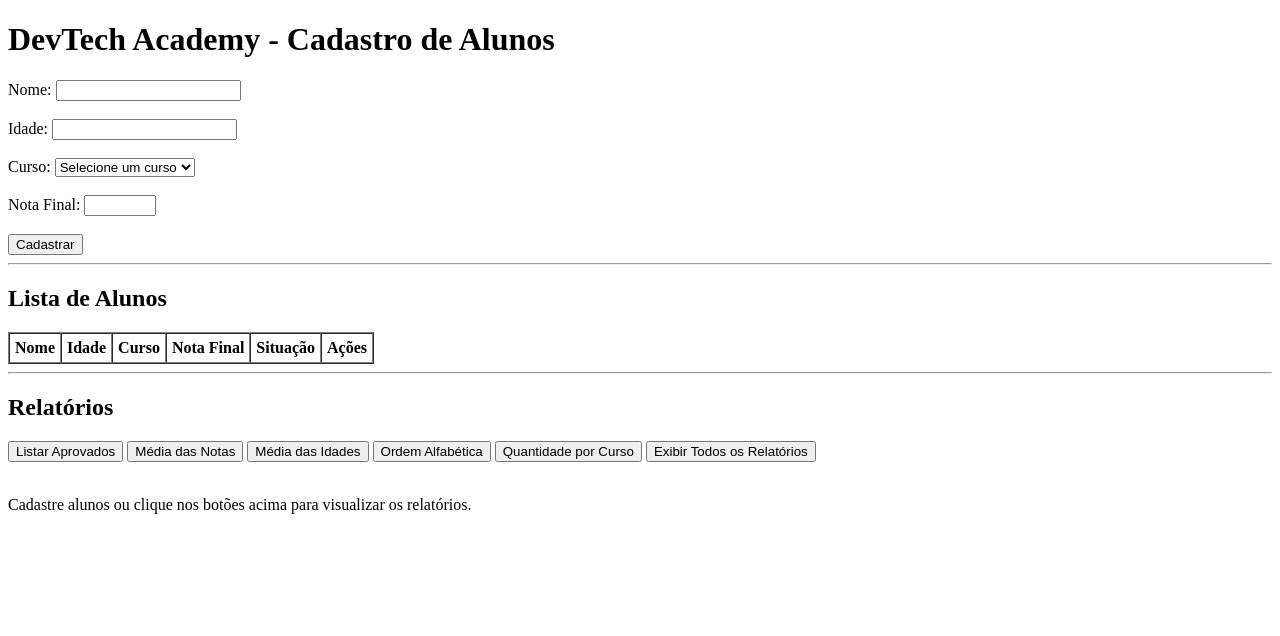
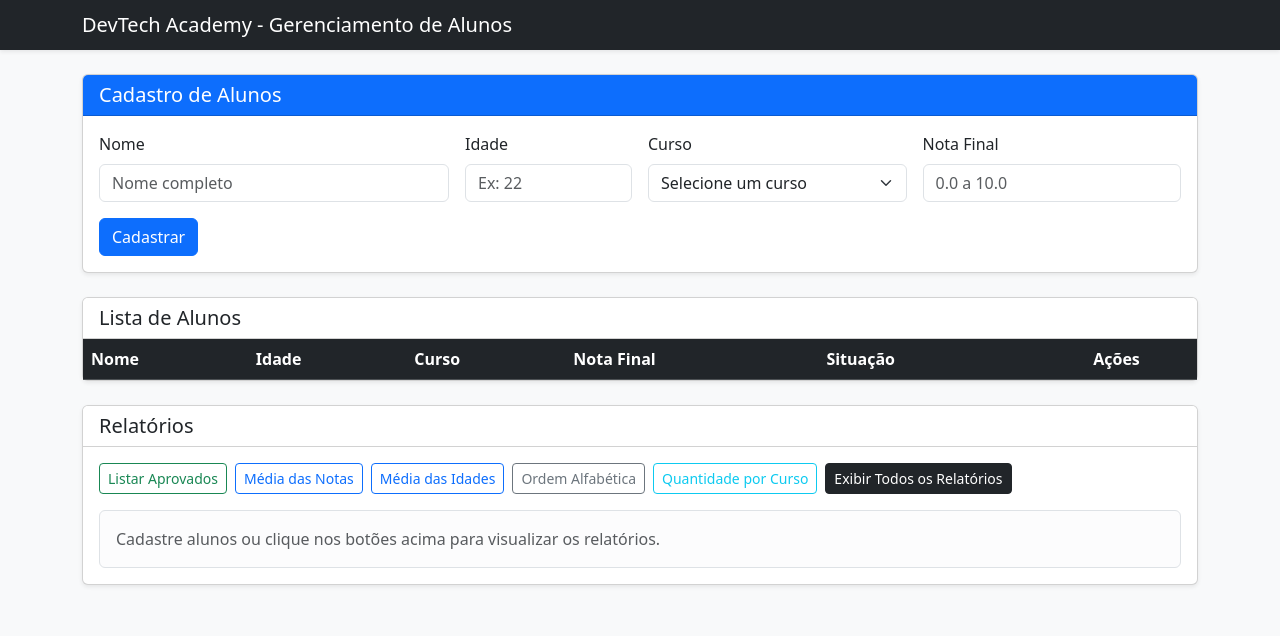
Before and after one commit to oliver-melo/devtech-academy, a plain HTML site: page index.html in a window 1280 px wide. Drawn offline with nearby package versions, Linux system fonts and the light colour scheme.

Commit message:
adicionando bootstrap; validações de cadastro em nome, idade e nota

```diff
--- a/app.js
+++ b/app.js
@@ -27,6 +27,13 @@ const limparFormulario = () => {
     document.getElementById('notaFinal').value = '';
 };
 
+const resetarBotaoSalvar = () => {
+    const btnSalvar = document.getElementById('btn-salvar');
+    btnSalvar.innerText = 'Cadastrar';
+    btnSalvar.classList.remove('btn-warning');
+    btnSalvar.classList.add('btn-primary');
+};
+
 const salvarAluno = () => {
     const nomeInput = document.getElementById('nome');
     const idadeInput = document.getElementById('idade');
@@ -43,6 +50,23 @@ const salvarAluno = () => {
         return;
     }
 
+	const regexNomeValido = /^[a-zA-Z\s]+$/
+
+    if (!regexNomeValido.test(nome)) {
+        alert('Apenas letras e espaço são permitidas no nome!');
+        return;
+    }
+
+	if (Number(idade) < 7 || Number(idade) > 125){
+		alert('Idade apenas entre 7 e 125!');
+        return;
+    }
+
+	if (Number(notaFinal) < 0 || Number(notaFinal) > 10){
+		alert('Nota apenas entre 0 e 10!');
+        return;
+    }
+
     const novoAluno = new Aluno(nome, idade, curso, notaFinal);
 
     if (indiceEdicao === null) {
@@ -54,7 +78,7 @@ const salvarAluno = () => {
         console.log(`Editado (índice ${indiceEdicao}) -> ${novoAluno.toString()}`);
         alert(`Dados do aluno "${novoAluno.nome}" atualizados com sucesso!`);
         indiceEdicao = null;
-        document.getElementById('btn-salvar').innerText = 'Cadastrar';
+        resetarBotaoSalvar();
     }
 
     limparFormulario();
@@ -71,7 +95,11 @@ const editarAluno = (index) => {
     document.getElementById('notaFinal').value = aluno.notaFinal;
 
     indiceEdicao = index;
-    document.getElementById('btn-salvar').innerText = 'Atualizar';
+    const btnSalvar = document.getElementById('btn-salvar');
+    btnSalvar.innerText = 'Atualizar';
+    btnSalvar.classList.remove('btn-primary');
+    btnSalvar.classList.add('btn-warning');
+
     console.log(`Modo de edição ativado para -> ${aluno.toString()}`);
 };
 
@@ -85,7 +113,7 @@ const excluirAluno = (index) => {
     if (indiceEdicao === index) {
         limparFormulario();
         indiceEdicao = null;
-        document.getElementById('btn-salvar').innerText = 'Cadastrar';
+        resetarBotaoSalvar();
     } else if (indiceEdicao !== null && index < indiceEdicao) {
         indiceEdicao--;
     }
@@ -100,16 +128,19 @@ const renderizarTabela = () => {
 
     alunos.forEach((aluno, index) => {
         const tr = document.createElement('tr');
+        const badgeSituacao = aluno.isAprovado()
+            ? '<span class="badge bg-success">Aprovado</span>'
+            : '<span class="badge bg-danger">Reprovado</span>';
 
         tr.innerHTML = `
             <td>${aluno.nome}</td>
             <td>${aluno.idade}</td>
             <td>${aluno.curso}</td>
             <td>${aluno.notaFinal}</td>
-            <td>${aluno.isAprovado() ? 'Aprovado' : 'Reprovado'}</td>
-            <td>
-                <button type="button" class="btn-editar">Editar</button>
-                <button type="button" class="btn-excluir">Excluir</button>
+            <td>${badgeSituacao}</td>
+            <td class="text-center">
+                <button type="button" class="btn btn-warning btn-sm btn-editar me-1">Editar</button>
+                <button type="button" class="btn btn-danger btn-sm btn-excluir">Excluir</button>
             </td>
         `;
 
@@ -184,22 +215,22 @@ const obterRelatorioQtdPorCurso = () => {
 
 // Exibição individual ou completa no DOM
 const exibirRelatorio = (conteudoHtml) => {
-    document.getElementById('resultado-relatorios').innerHTML = `<p>${conteudoHtml}</p>`;
+    document.getElementById('resultado-relatorios').innerHTML = `<p class="mb-0">${conteudoHtml}</p>`;
 };
 
 const atualizarTodosRelatorios = () => {
     const container = document.getElementById('resultado-relatorios');
     if (alunos.length === 0) {
-        container.innerHTML = '<p>Nenhum aluno cadastrado para gerar relatórios.</p>';
+        container.innerHTML = '<p class="mb-0 text-muted">Nenhum aluno cadastrado para gerar relatórios.</p>';
         return;
     }
 
     container.innerHTML = `
-        <p>${obterRelatorioAprovados()}</p>
-        <p>${obterRelatorioMediaNotas()}</p>
-        <p>${obterRelatorioMediaIdades()}</p>
-        <p>${obterRelatorioOrdemAlfabetica()}</p>
-        <p>${obterRelatorioQtdPorCurso()}</p>
+        <p class="mb-1">${obterRelatorioAprovados()}</p>
+        <p class="mb-1">${obterRelatorioMediaNotas()}</p>
+        <p class="mb-1">${obterRelatorioMediaIdades()}</p>
+        <p class="mb-1">${obterRelatorioOrdemAlfabetica()}</p>
+        <p class="mb-0">${obterRelatorioQtdPorCurso()}</p>
     `;
 };
 
--- a/index.html
+++ b/index.html
@@ -2,73 +2,103 @@
 <html lang="pt-BR">
 <head>
     <meta charset="UTF-8">
+    <meta name="viewport" content="width=device-width, initial-scale=1.0">
     <title>DevTech Academy - Gerenciamento de Alunos</title>
+    <!-- Bootstrap 5 CSS -->
+    <link href="https://cdn.jsdelivr.net/npm/bootstrap@5.3.3/dist/css/bootstrap.min.css" rel="stylesheet">
 </head>
-<body>
-    <h1>DevTech Academy - Cadastro de Alunos</h1>
+<body class="bg-light">
+    <nav class="navbar navbar-dark bg-dark mb-4 shadow-sm">
+        <div class="container">
+            <span class="navbar-brand mb-0 h1">DevTech Academy - Gerenciamento de Alunos</span>
+        </div>
+    </nav>
 
+    <div class="container pb-5">
+        <!-- Seção de Cadastro / Edição -->
+        <div class="card shadow-sm mb-4">
+            <div class="card-header bg-primary text-white">
+                <h5 class="card-title mb-0">Cadastro de Alunos</h5>
+            </div>
+            <div class="card-body">
                 <form id="form-aluno">
-        <div>
-            <label for="nome">Nome:</label>
-            <input type="text" id="nome" required>
+                    <div class="row g-3">
+                        <div class="col-md-4">
+                            <label for="nome" class="form-label">Nome</label>
+                            <input type="text" class="form-control" id="nome" placeholder="Nome completo" required>
                         </div>
-        <br>
-        <div>
-            <label for="idade">Idade:</label>
-            <input type="number" id="idade" required>
+                        <div class="col-md-2">
+                            <label for="idade" class="form-label">Idade</label>
+                            <input type="number" class="form-control" id="idade" placeholder="Ex: 22" required>
                         </div>
-        <br>
-        <div>
-            <label for="curso">Curso:</label>
-            <select id="curso" required>
+                        <div class="col-md-3">
+                            <label for="curso" class="form-label">Curso</label>
+                            <select class="form-select" id="curso" required>
                                 <option value="">Selecione um curso</option>
                                 <option value="JavaScript">JavaScript</option>
                                 <option value="Python">Python</option>
                                 <option value="Java">Java</option>
                             </select>
                         </div>
-        <br>
-        <div>
-            <label for="notaFinal">Nota Final:</label>
-            <input type="number" id="notaFinal" step="0.1" min="0" max="10" required>
+                        <div class="col-md-3">
+                            <label for="notaFinal" class="form-label">Nota Final</label>
+                            <input type="number" class="form-control" id="notaFinal" step="0.1" min="0" max="10" placeholder="0.0 a 10.0" required>
                         </div>
-        <br>
-        <button type="button" id="btn-salvar">Cadastrar</button>
+                    </div>
+                    <div class="mt-3">
+                        <button type="button" class="btn btn-primary" id="btn-salvar">Cadastrar</button>
+                    </div>
                 </form>
+            </div>
+        </div>
 
-    <hr>
-
-    <h2>Lista de Alunos</h2>
-    <table border="1" cellpadding="5" cellspacing="0">
-        <thead>
+        <!-- Seção da Tabela -->
+        <div class="card shadow-sm mb-4">
+            <div class="card-header bg-white">
+                <h5 class="card-title mb-0">Lista de Alunos</h5>
+            </div>
+            <div class="card-body p-0">
+                <div class="table-responsive">
+                    <table class="table table-striped table-hover align-middle mb-0">
+                        <thead class="table-dark">
                             <tr>
                                 <th>Nome</th>
                                 <th>Idade</th>
                                 <th>Curso</th>
                                 <th>Nota Final</th>
                                 <th>Situação</th>
-                <th>Ações</th>
+                                <th class="text-center">Ações</th>
                             </tr>
                         </thead>
                         <tbody id="tabela-corpo">
                         </tbody>
                     </table>
+                </div>
+            </div>
+        </div>
 
-	<hr>
+        <!-- Seção de Relatórios -->
+        <div class="card shadow-sm">
+            <div class="card-header bg-white">
+                <h5 class="card-title mb-0">Relatórios</h5>
+            </div>
+            <div class="card-body">
+                <div class="d-flex flex-wrap gap-2 mb-3">
+                    <button type="button" class="btn btn-outline-success btn-sm" id="btn-rel-aprovados">Listar Aprovados</button>
+                    <button type="button" class="btn btn-outline-primary btn-sm" id="btn-rel-media-notas">Média das Notas</button>
+                    <button type="button" class="btn btn-outline-primary btn-sm" id="btn-rel-media-idades">Média das Idades</button>
+                    <button type="button" class="btn btn-outline-secondary btn-sm" id="btn-rel-ordem-alfabetica">Ordem Alfabética</button>
+                    <button type="button" class="btn btn-outline-info btn-sm" id="btn-rel-qtd-curso">Quantidade por Curso</button>
+                    <button type="button" class="btn btn-dark btn-sm" id="btn-rel-todos">Exibir Todos os Relatórios</button>
+                </div>
 
-    <h2>Relatórios</h2>
-    <div>
-        <button type="button" id="btn-rel-aprovados">Listar Aprovados</button>
-        <button type="button" id="btn-rel-media-notas">Média das Notas</button>
-        <button type="button" id="btn-rel-media-idades">Média das Idades</button>
-        <button type="button" id="btn-rel-ordem-alfabetica">Ordem Alfabética</button>
-        <button type="button" id="btn-rel-qtd-curso">Quantidade por Curso</button>
-        <button type="button" id="btn-rel-todos">Exibir Todos os Relatórios</button>
+                <div id="resultado-relatorios" class="alert alert-light border mb-0">
+                    <p class="mb-0 text-muted">Cadastre alunos ou clique nos botões acima para visualizar os relatórios.</p>
                 </div>
-    <br>
-    <div id="resultado-relatorios">
-        <p>Cadastre alunos ou clique nos botões acima para visualizar os relatórios.</p>
             </div>
+        </div>
+    </div>
+
     <script src="app.js"></script>
 </body>
 </html>
```
Lines whose indentation alone changed are shown as unchanged.
